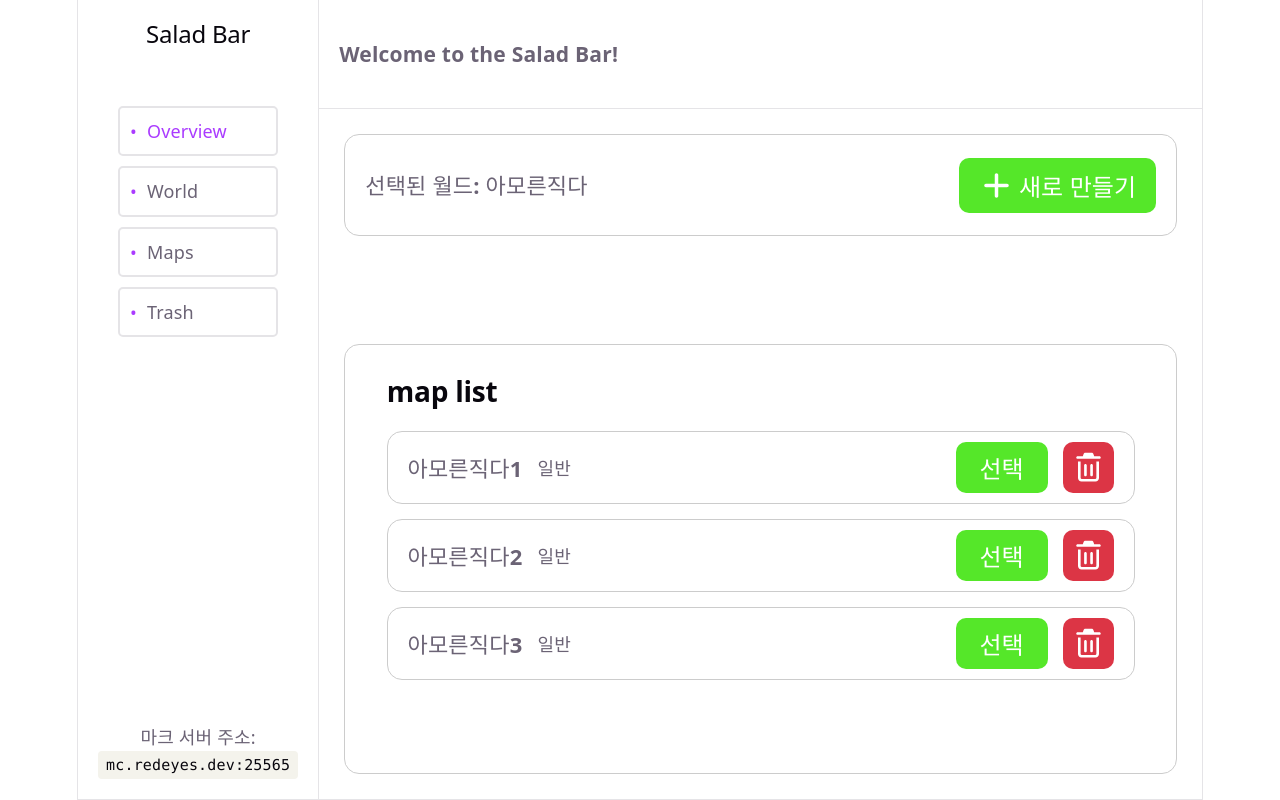
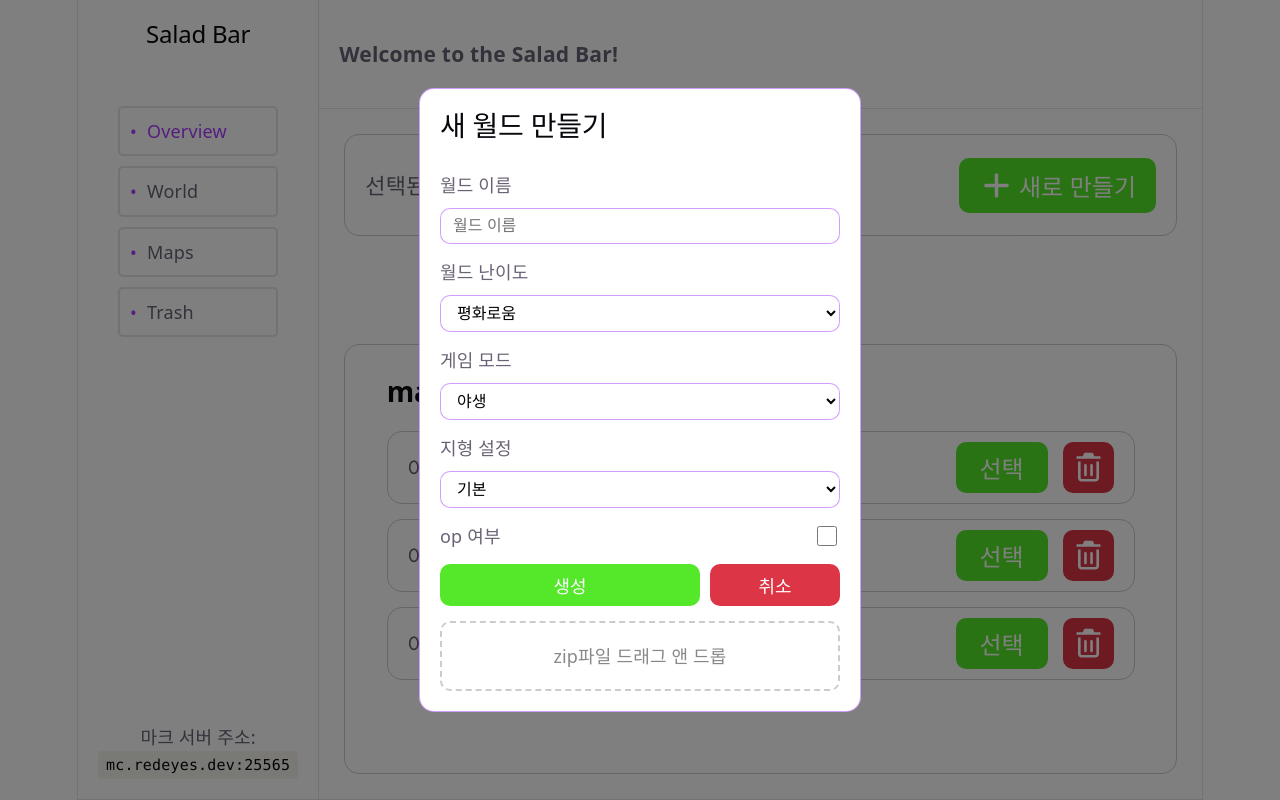
Before and after one commit to answjddns08/Minecraft_Discord_Bot, a React app in the folder web/: page /maps in a window 1280 px wide. Both pictures are taken after a click on the button "새로 만들기". Built offline with nearby package versions, Linux system fonts and the light colour scheme; the HTML template or start-up script is replaced by a standard one.

Commit message:
모달 생성

```diff
--- a/web/src/pages/Maps.jsx
+++ b/web/src/pages/Maps.jsx
@@ -3,6 +3,7 @@ import "./maps.css";
 
 function Maps() {
 	const [selectedMap, setSelectedMap] = useState("아모른직다");
+	const [modalOpen, setModalOpen] = useState(false);
 
 	const maps = [
 		{ name: "아모른직다1", type: "일반" },
@@ -14,7 +15,7 @@ function Maps() {
 		<>
 			<div className="maps-header">
 				<h3>선택된 월드: {selectedMap}</h3>
-				<button>
+				<button onClick={() => setModalOpen(true)}>
 					<svg
 						xmlns="http://www.w3.org/2000/svg"
 						viewBox="0 0 640 640"
@@ -59,6 +60,73 @@ function Maps() {
 					</section>
 				))}
 			</div>
+
+			{modalOpen && (
+				<div className="modal-background">
+					<div className="modal-content">
+						<h2>새 월드 만들기</h2>
+						<form>
+							<p>월드 이름</p>
+							<input type="text" placeholder="월드 이름" />
+						</form>
+						<form>
+							<p>월드 난이도</p>
+							<select>
+								<option value="peaceful">평화로움</option>
+								<option value="easy">쉬움</option>
+								<option value="normal">보통</option>
+								<option value="hard">어려움</option>
+							</select>
+						</form>
+						<form>
+							<p>게임 모드</p>
+							<select>
+								<option value="survival">야생</option>
+								<option value="creative">크리에이티브</option>
+								<option value="adventure">모험</option>
+							</select>
+						</form>
+						<form>
+							<p>지형 설정</p>
+							<select>
+								<option value="minecraft:normal">기본</option>
+								<option value="minecraft:flat">평지</option>
+								<option value="minecraft:largeBiomes">대형 바이옴</option>
+								<option value="minecraft:amplified">높이 증폭</option>
+							</select>
+						</form>
+						<form
+							style={{
+								display: "flex",
+								alignItems: "center",
+								flexDirection: "row",
+								gap: "10px",
+								width: "100%",
+							}}
+						>
+							<p>op 여부</p>
+							<input style={{ marginLeft: "auto" }} type="checkbox" />
+						</form>
+						<div className="btn-area">
+							<button
+								className="submit"
+								type="submit"
+								onClick={() => setModalOpen(false)}
+							>
+								생성
+							</button>
+							<button
+								className="cancel"
+								type="button"
+								onClick={() => setModalOpen(false)}
+							>
+								취소
+							</button>
+						</div>
+						<div className="drag-and-drop">zip파일 드래그 앤 드롭</div>
+					</div>
+				</div>
+			)}
 		</>
 	);
 }
--- a/web/src/pages/maps.css
+++ b/web/src/pages/maps.css
@@ -157,3 +157,146 @@
 .maps-item .btn-delete:hover {
     background-color: #a71d2a;
 }
+
+
+.modal-background {
+    position: fixed;
+
+    top: 0;
+    left: 0;
+
+    width: 100%;
+    height: 100%;
+
+    background-color: rgba(0, 0, 0, 0.5);
+
+    display: flex;
+
+    justify-content: center;
+
+    align-items: center;
+}
+
+.modal-content {
+    background-color: var(--bg);
+    border: 1px solid var(--accent-border);
+
+    border-radius: 15px;
+
+    display: flex;
+    flex-direction: column;
+
+    gap: 15px;
+
+    text-align: left;
+
+    padding: 20px;
+
+    width: 400px;
+    height: fit-content;
+}
+
+.modal-content h2 {
+    margin: 0 0 15px;
+
+    font-weight: bold;
+
+    font-size: 28px;
+}
+
+.modal-content .btn-area {
+    display: flex;
+
+    gap: 10px;
+}
+
+.btn-area .submit,
+.btn-area .cancel {
+    border: none;
+    border-radius: 10px;
+
+    padding: 8px 0;
+
+    font-size: 18px;
+    font-weight: bold;
+
+    cursor: pointer;
+
+    transition: background-color 0.2s ease;
+}
+
+.modal-content form {
+    display: flex;
+
+    flex-direction: column;
+
+    gap: 10px;
+}
+
+.modal-content input[type="text"] {
+    width: 93.5%;
+    padding: 8px 12px;
+
+    border: 1px solid var(--accent-border);
+    border-radius: 10px;
+
+    background-color: var(--bg);
+
+    font-size: 16px;
+}
+
+.modal-content input[type="checkbox"] {
+    width: 20px;
+    height: 20px;
+
+    accent-color: var(--accent-border);
+}
+
+.modal-content select {
+    width: 100%;
+    padding: 8px 12px;
+
+    border: 1px solid var(--accent-border);
+    border-radius: 10px;
+
+    background-color: var(--bg);
+
+    font-size: 16px;
+}
+
+.modal-content p {
+    margin: 0;
+}
+
+.btn-area .submit {
+    flex: 2;
+
+    background-color: #55e729;
+    color: rgb(255, 255, 255);
+}
+
+.btn-area .submit:hover {
+    background-color: #00b300;
+}
+
+.btn-area .cancel {
+    flex: 1;
+    background-color: #dc3545;
+    color: rgb(255, 255, 255);
+}
+
+.btn-area .cancel:hover {
+    background-color: #a71d2a;
+}
+
+.modal-content .drag-and-drop {
+    border: 2px dashed #ccc;
+
+    border-radius: 10px;
+
+    padding: 20px;
+
+    text-align: center;
+
+    color: #888;
+}
```
